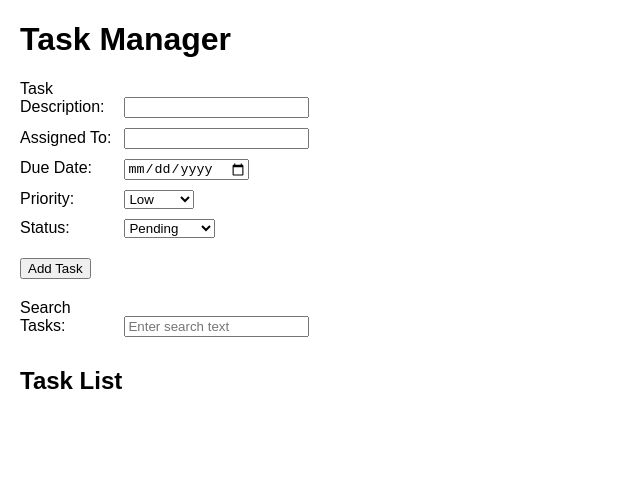
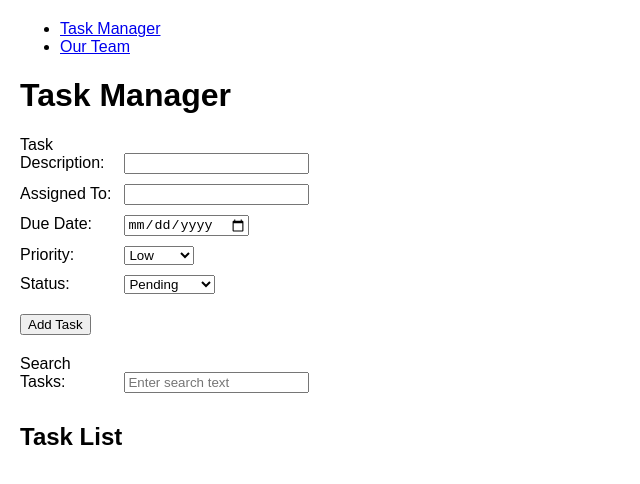
Before and after one commit to 101Shakila/Task-Manager, a plain HTML site: page index.html in a window 1280 px wide. Shown: the whole page, without its empty margins (0-640 px from the left). Drawn offline with Linux system fonts and the light colour scheme.

Commit message:
commiting nav

```diff
--- a/index.html
+++ b/index.html
@@ -9,6 +9,13 @@
 </head>
 
 <body>
+    <nav class="navbar">
+        <ul>
+            <li><a href="#taskManager">Task Manager</a></li>
+            <li><a href="#ourTeam">Our Team</a></li>
+        </ul>
+    </nav>
+
     <h1>Task Manager</h1>
     <form id="taskContainer">
         <label for="description">Task Description:</label>
```
